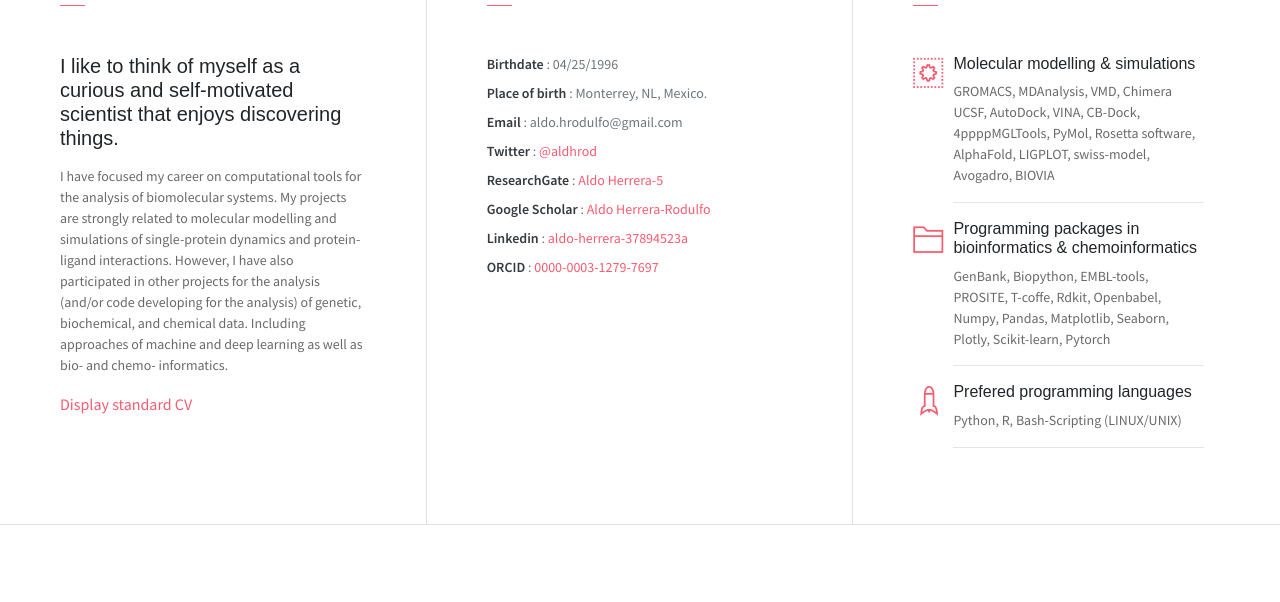
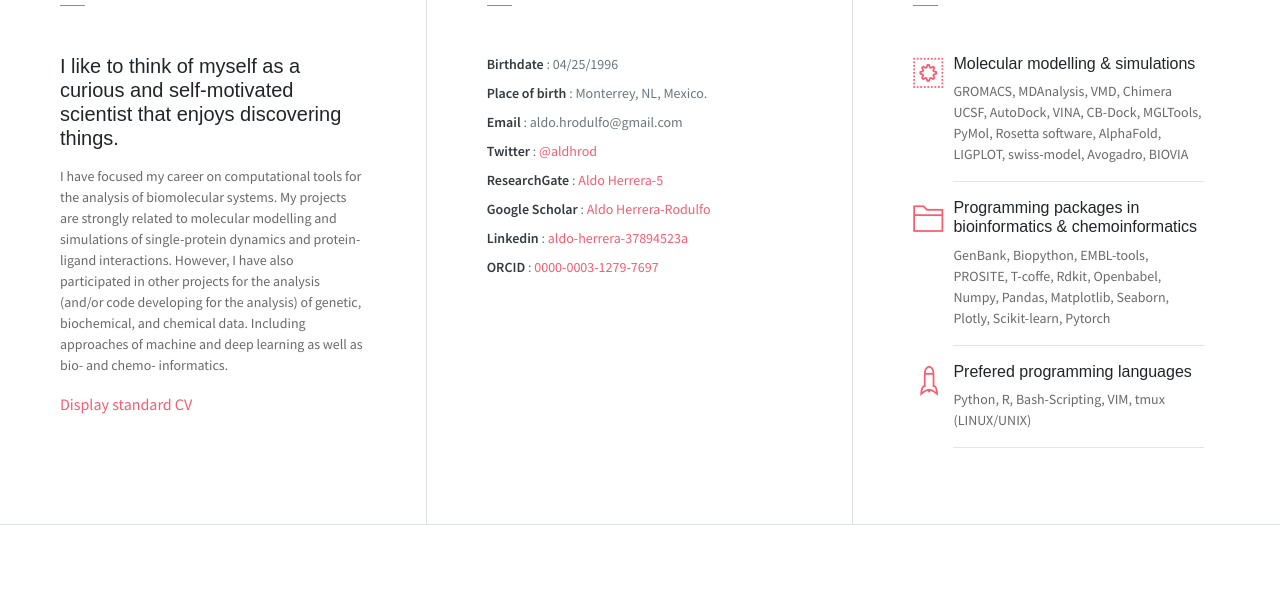
Before and after one commit to aldhr/aldhr.github.io, a website: page index.html in a window 1280 px wide. Shown: the part 814-1416 px from the top of the page. Drawn offline with Linux system fonts and the light colour scheme.

Commit message:
Update index.html

```diff
--- a/index.html
+++ b/index.html
@@ -91,7 +91,7 @@
                     <div class="col-1 text-danger pt-1"><i class="ti-widget icon-lg"></i></div>
                     <div class="col-10 ml-auto mr-3">
                         <h6>Molecular modelling & simulations</h6>
-                        <p class="subtitle"> GROMACS, MDAnalysis, VMD, Chimera UCSF, AutoDock, VINA, CB-Dock, 4ppppMGLTools,
+                        <p class="subtitle"> GROMACS, MDAnalysis, VMD, Chimera UCSF, AutoDock, VINA, CB-Dock, MGLTools,
                         PyMol, Rosetta software, AlphaFold, LIGPLOT, swiss-model, Avogadro, BIOVIA </p>
                         <hr>
                     </div>
@@ -109,7 +109,7 @@
                     <div class="col-1 text-danger pt-1"><i class="ti-rocket icon-lg"></i></div>
                     <div class="col-10 ml-auto mr-3">
                         <h6>Prefered programming languages</h6>
-                        <p class="subtitle">Python, R, Bash-Scripting (LINUX/UNIX)</p>
+                        <p class="subtitle">Python, R, Bash-Scripting, VIM, tmux (LINUX/UNIX)</p>
                         <hr>
                     </div>
                 </div>
```
